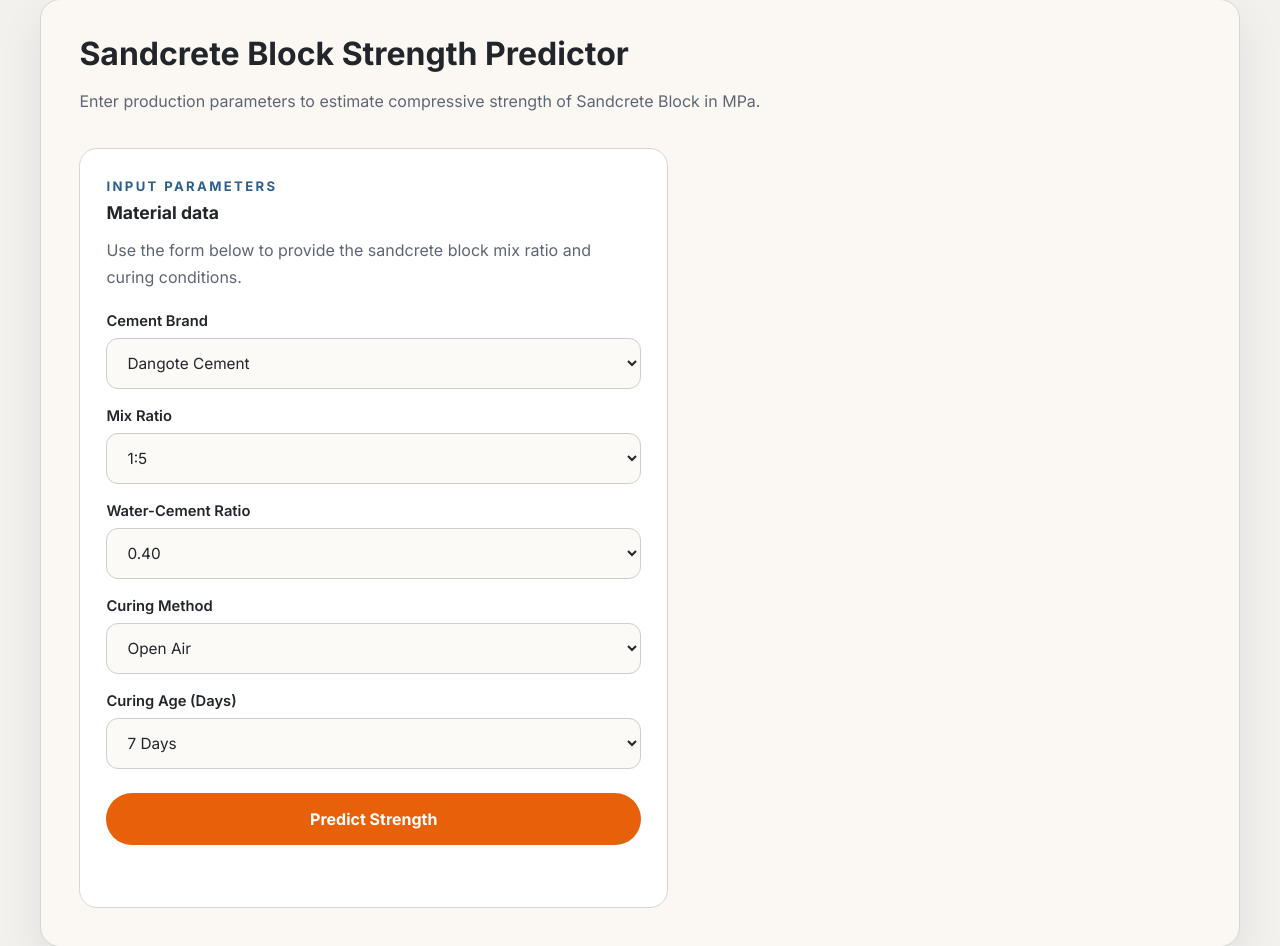
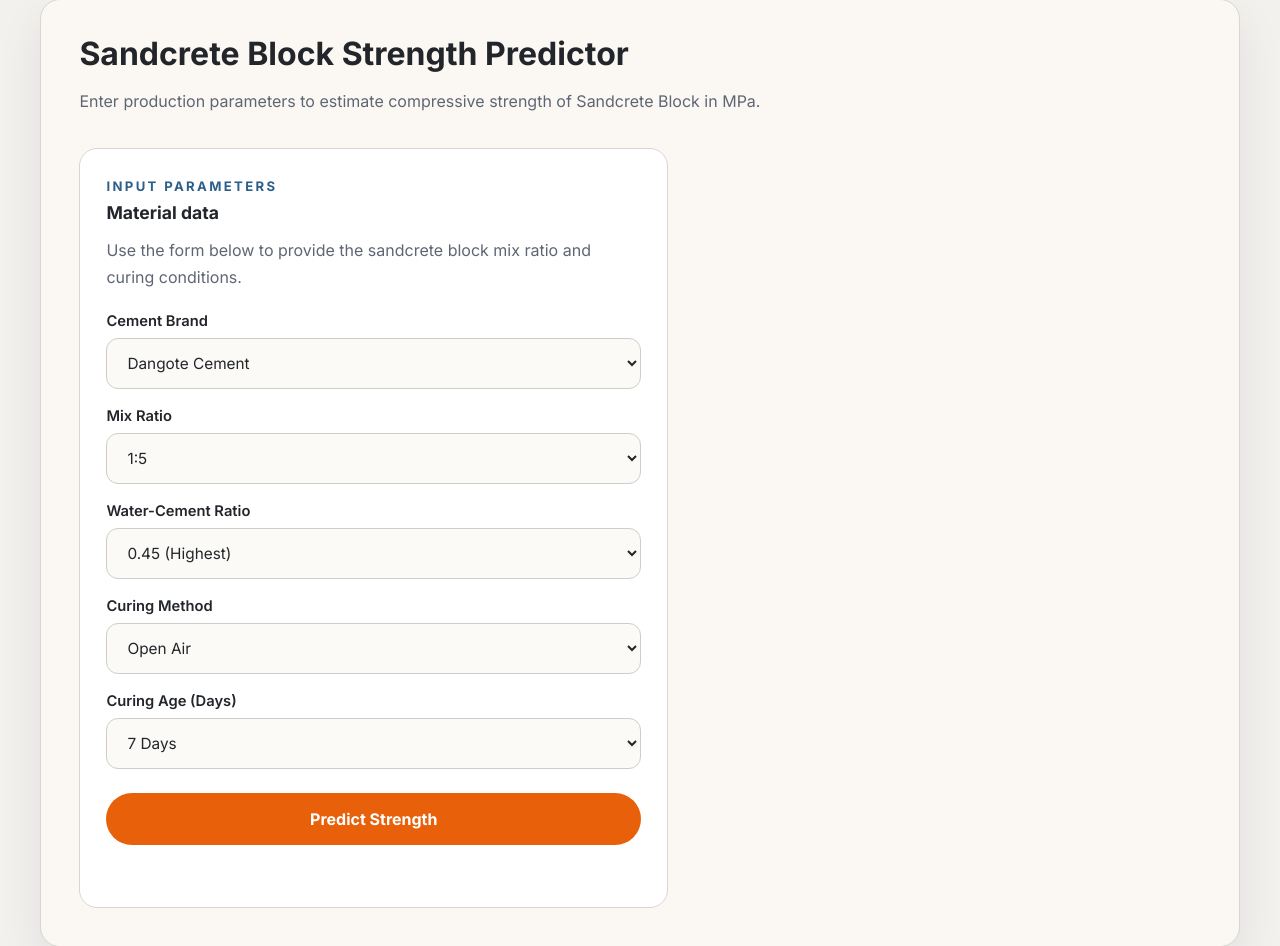
Before and after one commit to specialztech00-alt/sandcrete-strength-predictor, a FastAPI app: page / in a window 1280 px wide. Shown: the part 65-1011 px from the top of the page. Run offline with FastAPI, Linux system fonts and the light colour scheme.

Commit message:
Rank water-cement ratio options
Co-authored-by: Copilot <223556219+Copilot@users.noreply.github.com>

```diff
--- a/templates/index.html
+++ b/templates/index.html
@@ -53,10 +53,10 @@
           <div class="field">
             <label class="field__label" for="water_cement_ratio">Water-Cement Ratio</label>
             <select class="field__control" id="water_cement_ratio" name="water_cement_ratio" required>
-                 <option value="0.40">0.40</option>
-                 <option value="0.45">0.45</option>
-                 <option value="0.50">0.50</option>
-                 <option value="0.55">0.55</option>
+                <option value="0.45">0.45 (Highest)</option>
+                <option value="0.50">0.50 (2nd Best)</option>
+                <option value="0.40">0.40 (3rd Best)</option>
+                <option value="0.55">0.55 (Least)</option>
             </select>
           </div>
 
```
